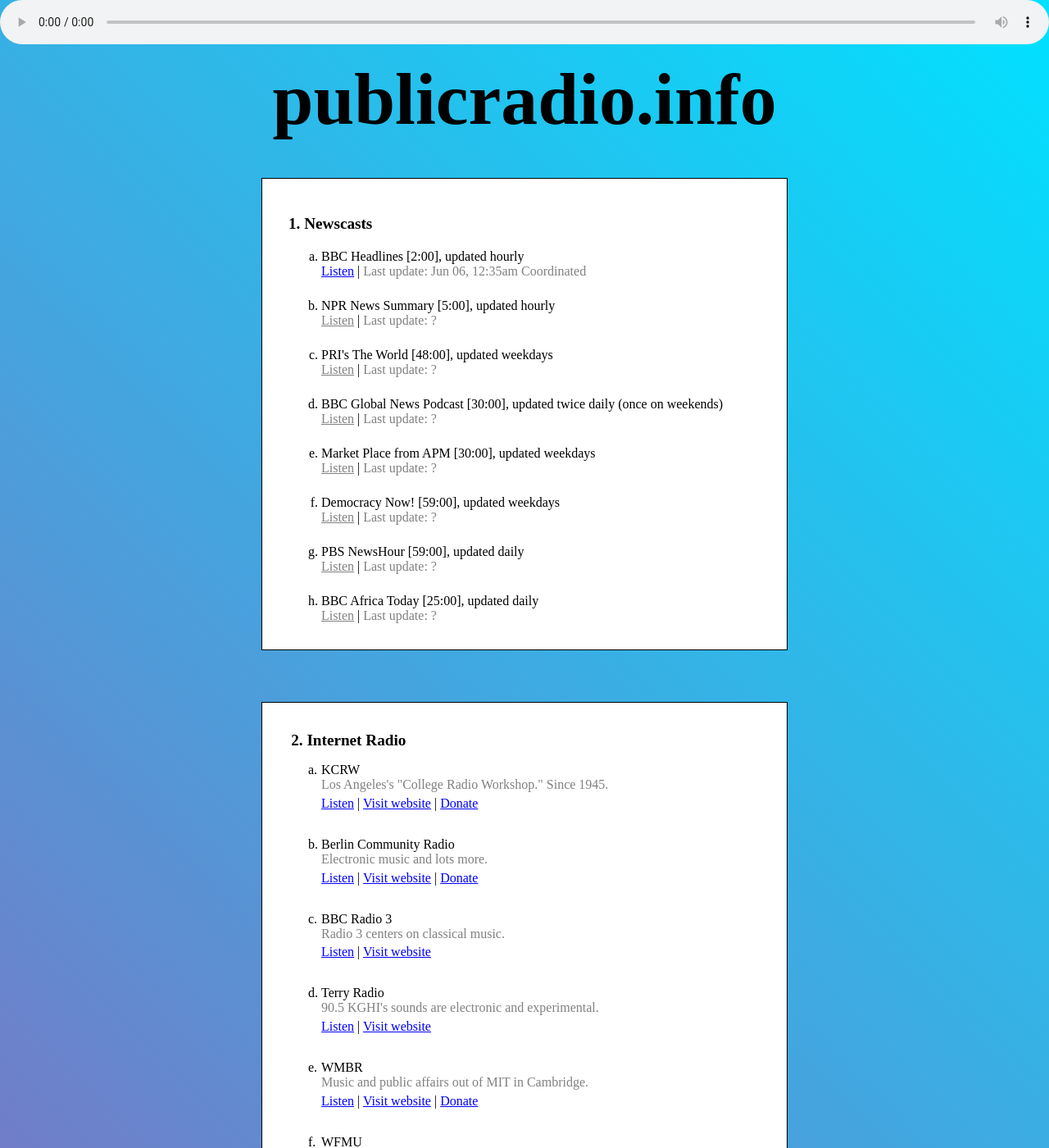
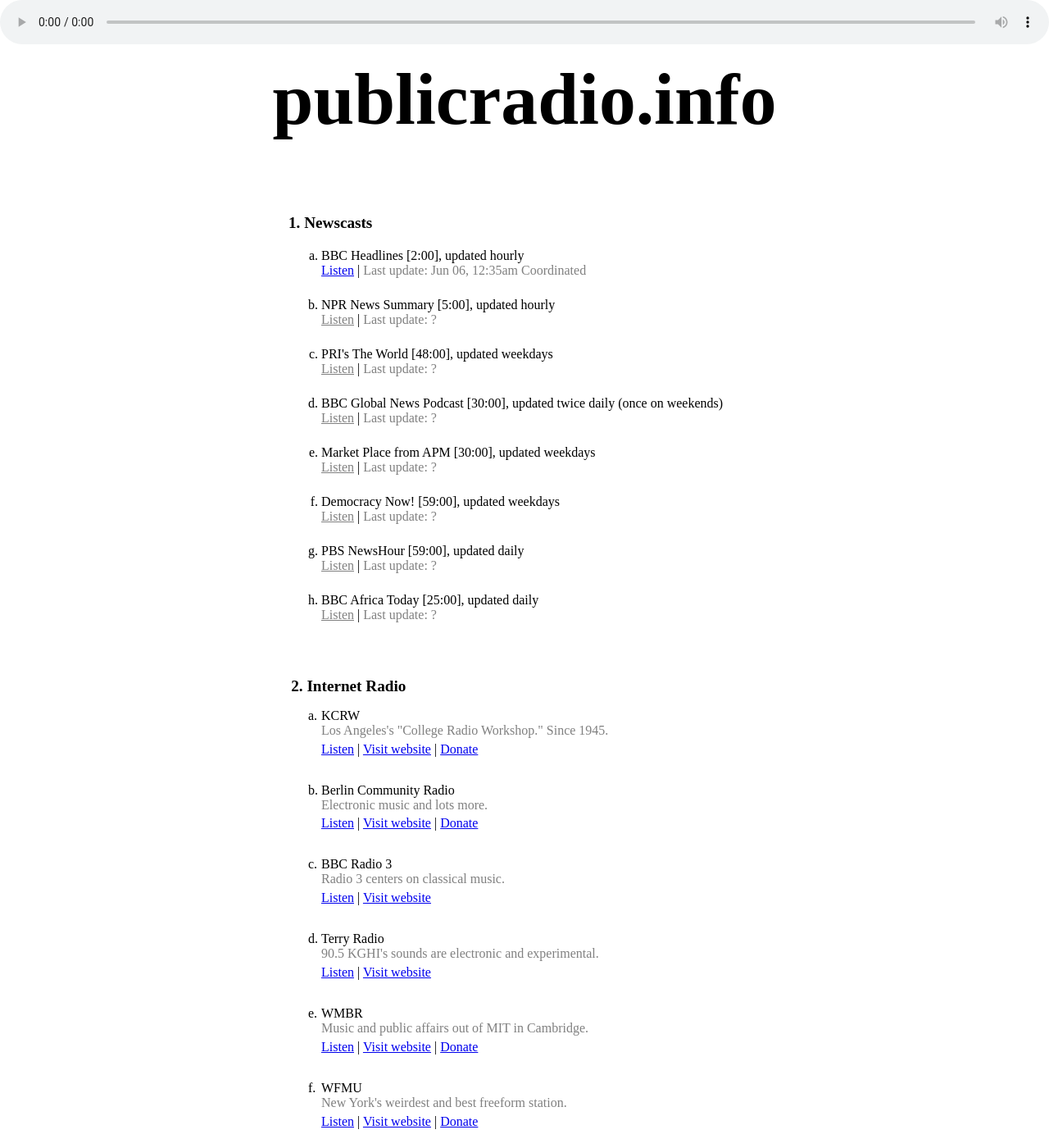
Before and after one commit to radioopensource/dotinfo, a Jekyll site: the page built from index.html, in a window 1280 px wide and 1400 px high. Shown: the whole window at 82% size. Built offline with Jekyll 4.4.1, drawn with Linux system fonts in a browser that asks for light colours; nearby versions of some CDN libraries.

Commit message:
Update styles
Remove color

```diff
--- a/css/styles.css
+++ b/css/styles.css
@@ -1,23 +1,5 @@
 html {
-  background: linear-gradient(45deg, #FF0084, #00E1FF);
   font-size: 100%;
-  cursor: url(/assets/cursor-default.cur), auto;
-}
-
-html:active {
-  cursor: url(/assets/cursor-clickreg.cur), auto;
-}
-
-a {
-   cursor: url(/assets/cursor-hover.cur), auto;
-}
-
-a, a:link, a:visited {
-    color: blue;
-}
-
-a:active {
-  cursor: url(/assets/cursor-clicklink.cur), auto;
 }
 
 html {
@@ -147,12 +129,9 @@
 .module {
   text-align: left;
   margin: 0 auto;
-  margin-bottom: 5%;
   padding: 1em;
   width: 80%;
   max-width: 38em;
-  background-color: #fff;
-  border: 1px solid black;
 }
 
 .content {
```
